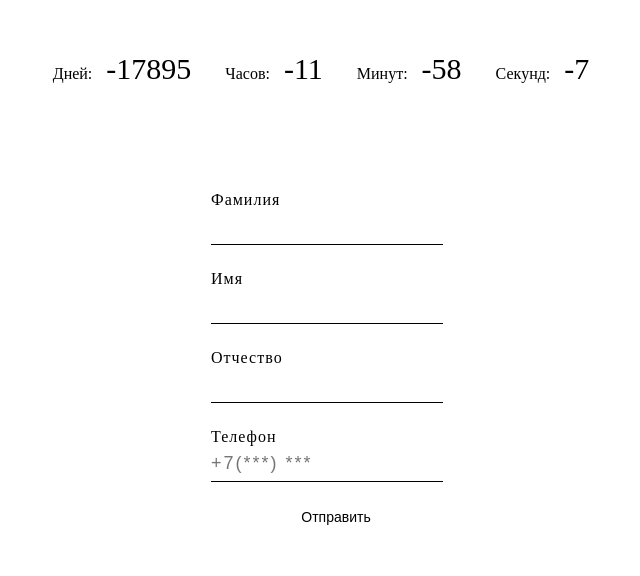
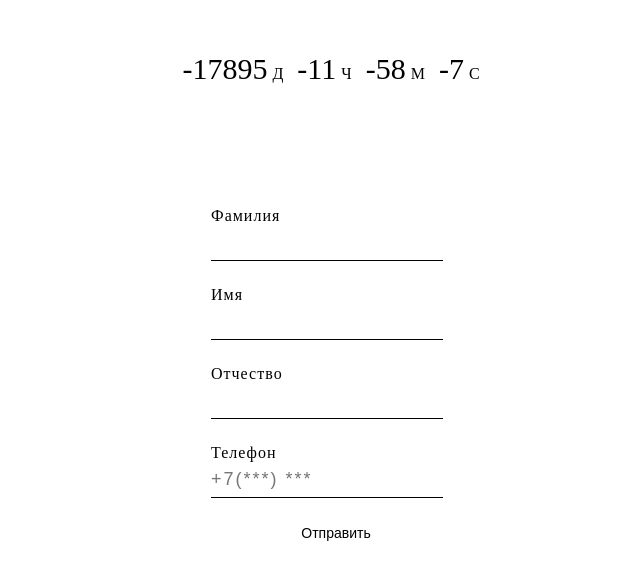
Before and after one commit to onecoldwhiteday/test-task, a plain HTML site: page index.html in a window 1280 px wide. Shown: the part 108-684 px from the top of the page, without its empty margins (304-944 px from the left). Drawn offline with nearby package versions, Linux system fonts and the light colour scheme.

Commit message:
fix timer wrong data

```diff
--- a/css/style.css
+++ b/css/style.css
@@ -69,8 +69,13 @@ html, body {
 	margin-bottom: 100px;
 }
 
+.timer p {
+	display: inline-block;
+	margin-right: 10px;
+}
+
 .timer span {
 	margin-right: 30px;
 	font-size: 30px;
-	margin-left: 10px;
+	margin-right: 5px;
 }
--- a/index.html
+++ b/index.html
@@ -11,10 +11,10 @@
 	<h1 class="visually-hidden">Тестовое задание</h1>
 	<main class="main-page">
 		<div class="timer" id="timer">
-			Дней: <span class="days"></span>
-			Часов: <span class="hours"></span>
-			Минут: <span class="minutes"></span>
-			Секунд: <span class="seconds"></span>
+			<p><span class="days"></span>Д</p>
+			<p><span class="hours"></span>Ч</p>
+			<p><span class="minutes"></span>М</p>
+			<p><span class="seconds"></span>С</p>
 		</div>
 		<section class="order">
 			<h2 class="visually-hidden">Форма заказа</h2>
```
Also changed, not shown: js/script.js (+1 -6 lines).
